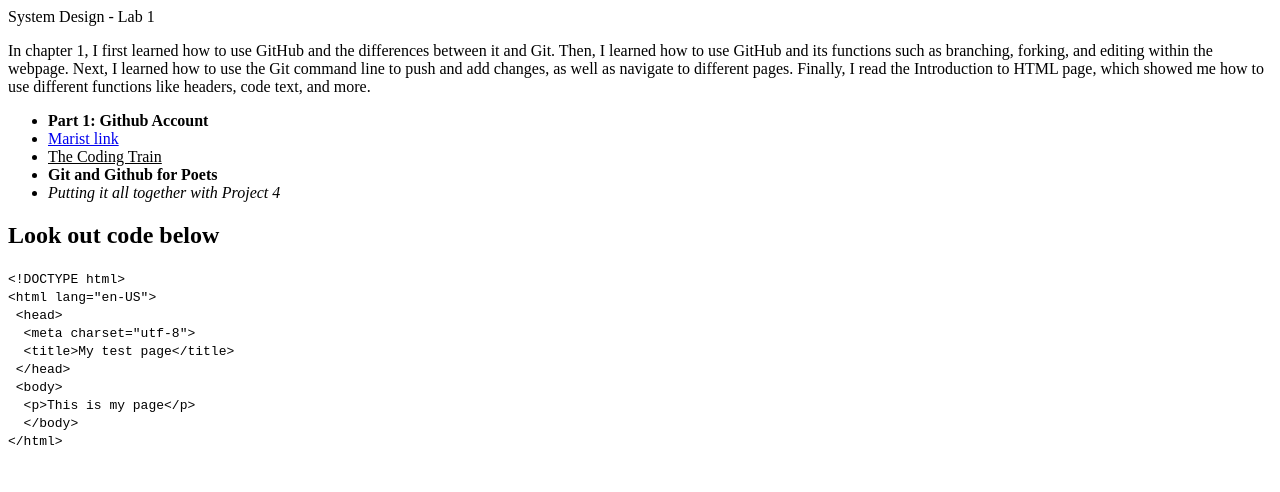
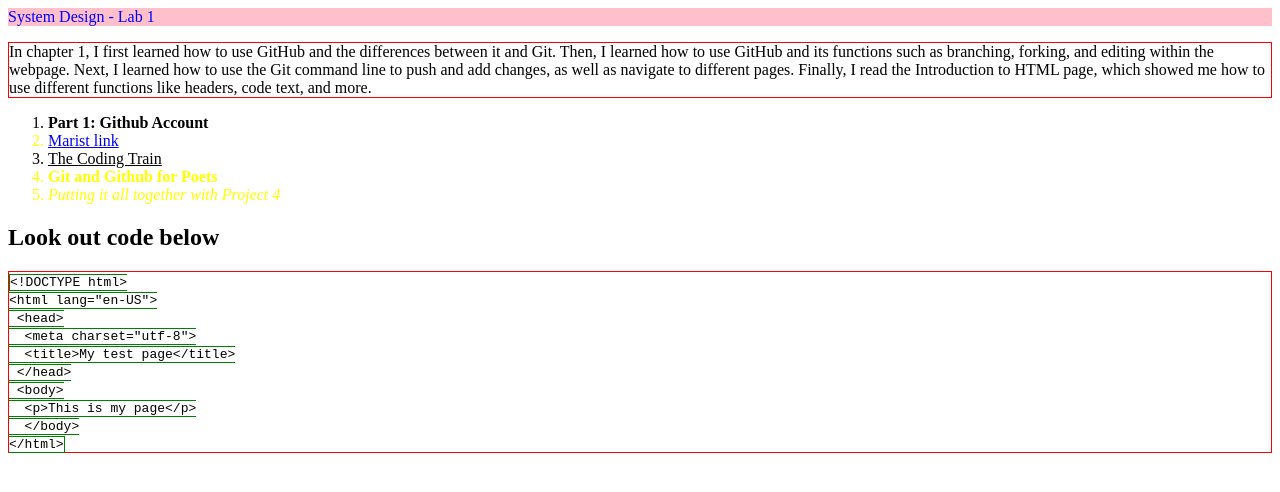
Before and after one commit to AlphonseVotaIV/system-design-lab-1, a plain HTML site: page index.html in a window 1280 px wide. Drawn offline with Linux system fonts and the light colour scheme.

Commit message:
feat: Implemented CSS for lab 1

```diff
--- a/index.html
+++ b/index.html
@@ -1,21 +1,30 @@
 <!DOCTYPE html>
 <html lang="en-US">
+<link rel="stylesheet" href="list.css">
   <head>
+    <style>
+      p {
+        border: 1px solid red;
+      }
+    </style>
     <meta charset="utf-8">
     <meta name="viewport" content="width=device-width">
     <title>Hello World - Alphonse Vota</title>
+
+
+
   </head>
-  <header>System Design - Lab 1</header>
+  <header style="color: blue;background-color: pink">System Design - Lab 1</header>
 
   <p>In chapter 1, I first learned how to use GitHub and the differences between it and Git. Then, I learned how to use GitHub and its functions such as branching, forking, and editing within the webpage. Next, I learned how to use the Git command line to push and add changes, as well as navigate to different pages. Finally, I read the Introduction to HTML page, which showed me how to use different functions like headers, code text, and more.</p>
 
-  <ul>
+  <ol>
     <li><strong>Part 1: Github Account</strong></li>
-    <li><a href="https://www.marist.edu" title="Link to Marist">Marist link</a></li>
+    <li class=weird_list><a href="https://www.marist.edu" title="Link to Marist">Marist link</a></li>
     <li><u>The Coding Train</u></li>
-    <li><strong>Git and Github for Poets</strong></li>
-    <li><em>Putting it all together with Project 4</em></li>
-  </ul>
+    <li class=weird_list><strong>Git and Github for Poets</strong></li>
+    <li class=weird_list><em>Putting it all together with Project 4</em></li>
+  </ol>
   <h2>Look out code below</h2>
   <p><code>
     &lt;!DOCTYPE html&gt;<br>
--- /dev/null
+++ b/list.css
@@ -0,0 +1,7 @@
+.weird_list {
+    color: yellow;
+}
+
+code {
+    border: 1px solid green;
+}
```
